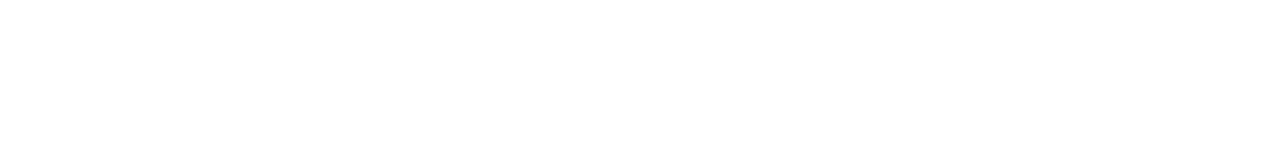
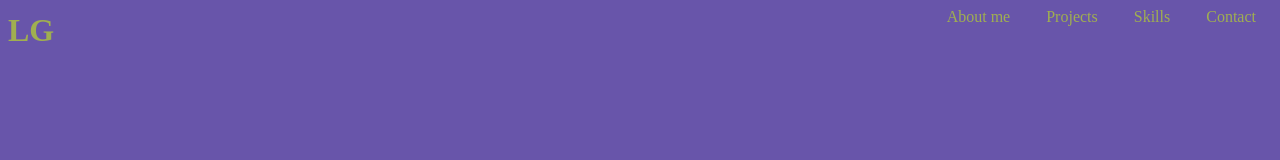
Before and after one commit to lucasgreulich/Personal-Portfolio, a plain HTML site: page index.html in a window 1280 px wide. Drawn offline with Linux system fonts and the light colour scheme.

Commit message:
added header& nav + some css

```diff
--- a/index.html
+++ b/index.html
@@ -7,8 +7,28 @@
     <title>Lucas Greulich</title>
 </head>
 <body>
+    <header>
+        <h1>LG</h1>
+        <nav>
+            <ul>
+                <li>About me</li>
+                <li>Projects</li>
+                <li>Skills</li>
+                <li>Contact</li>
+            </ul>
+        </nav>
+    </header>
+    <main>
+<section>
 
+</section>
+<section>
 
+</section>
+<section>
+
+</section>
+    </main>
     <script></script>
 </body>
 </html>
--- a/style.css
+++ b/style.css
@@ -0,0 +1,25 @@
+body{
+    background-color: #6855aa;
+    font-size: 16px;
+    color: #a0af50;
+}
+header h1{
+    display: inline;
+    line-height: 45px;
+    margin: 0px;
+    font-size: 2rem;
+}
+nav{
+    display:  inline-block;
+    list-style: none;
+    float: right;
+    margin-bottom: 0px;
+    margin-left: 0px;
+}
+ul{
+    display: inline;
+}
+li{
+    display: inline;
+    padding: 1rem;
+}
```
